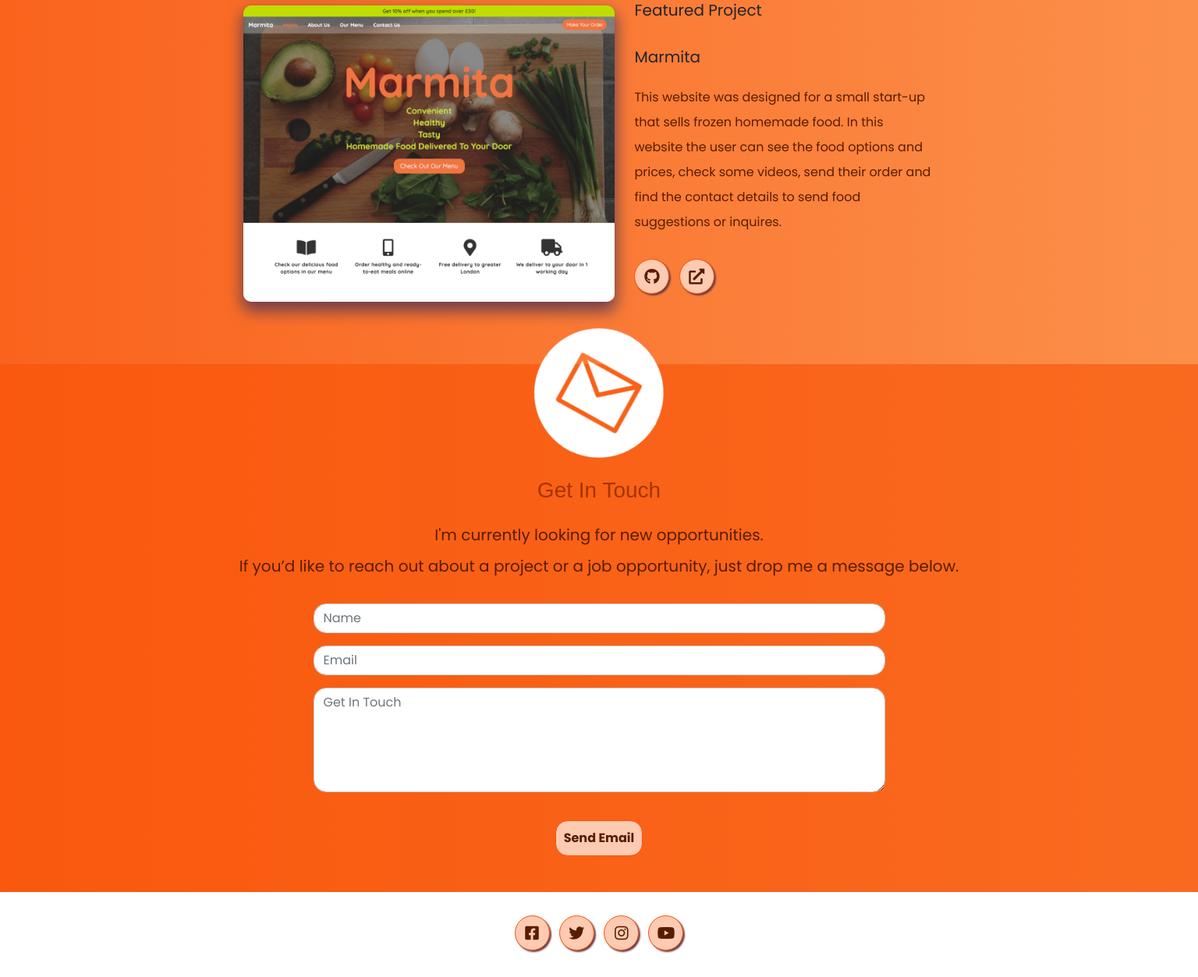
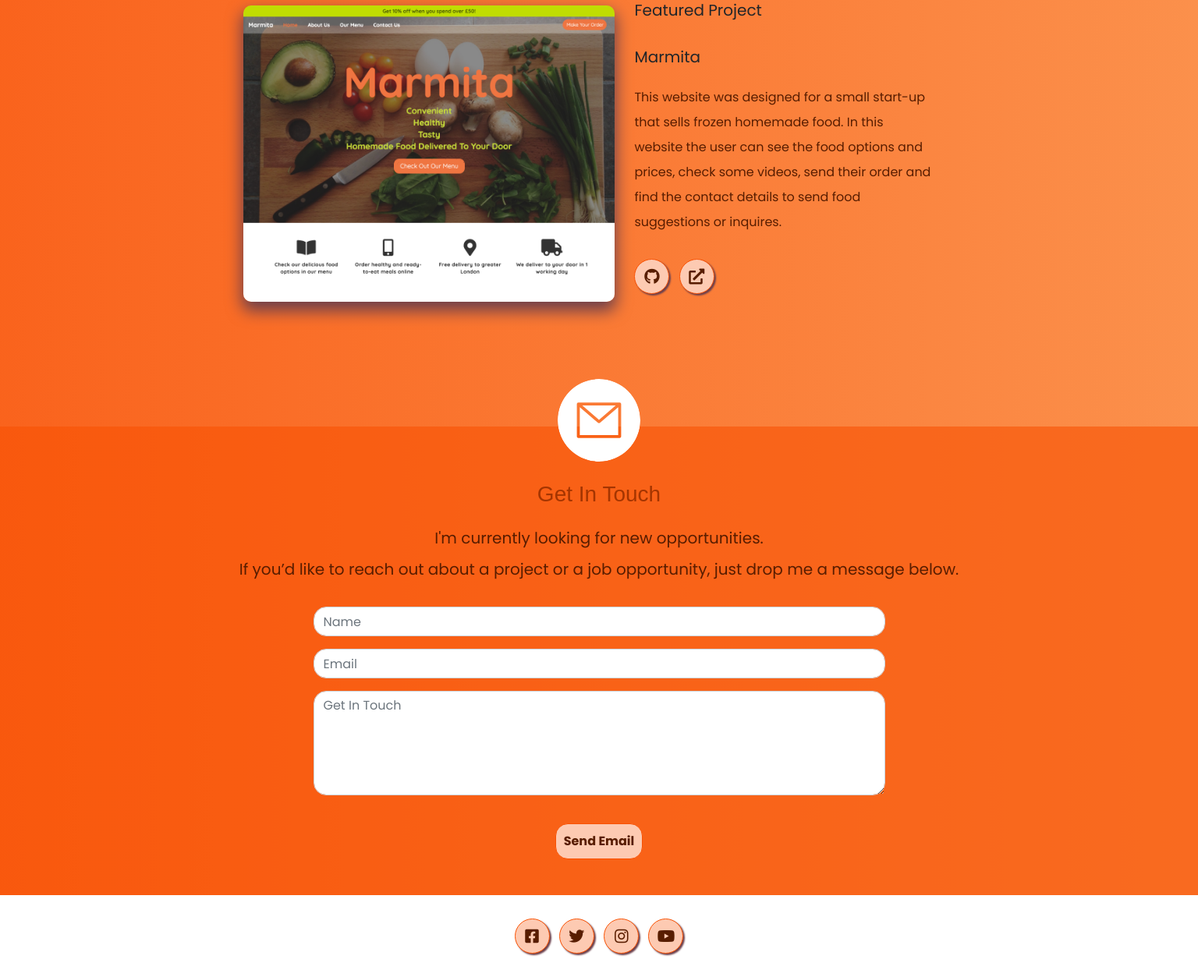
Before and after one commit to mariana-stefani/portfolio, a Flask app: page / in a window 1536 px wide. Shown: the part 2179-3432 px from the top of the page at 78% size. Before the commit the page ends 3401 px from the top, so only its background shows below. Run offline with Flask 2, Linux system fonts and the light colour scheme; data that the repository does not hold is empty; some libraries are stand-ins or nearby versions.

Commit message:
Added margin-top to img and media query for contact-img and contact-container

```diff
--- a/static/css/style.css
+++ b/static/css/style.css
@@ -404,7 +404,7 @@ button[type="submit"] {
 }
 
 .contact-container {
-  margin-top: 50px;
+  margin-top: 100px;
   background-color: rgba(249, 82, 4, 0.6);
 }
 
@@ -414,6 +414,7 @@ button[type="submit"] {
 
 .contact-img {
   text-align: center;
+  margin-top: 20px;
 }
 
 .contact-container form{
@@ -422,9 +423,20 @@ button[type="submit"] {
 
 .contact-img img {
   border-radius: 6rem;
-  width: 11%;
-  margin-top: -3%;
-  transform: rotate(29deg);
+  width: 12%;
+  margin-top: -5%;
+}
+
+@media (min-width: 1400px) {
+  .contact-img img {
+    border-radius: 6rem;
+    width: 7%;
+    margin-top: -4%;
+  }
+
+  .contact-container {
+    margin-top: 130px;
+  }
 }
 
 
```
